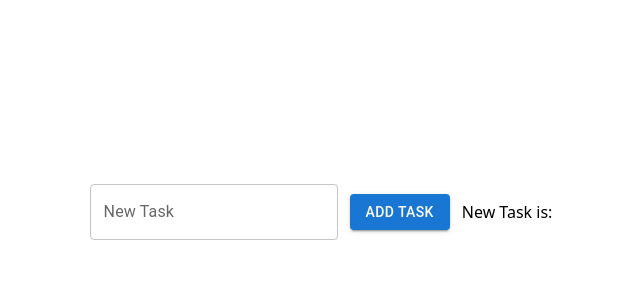
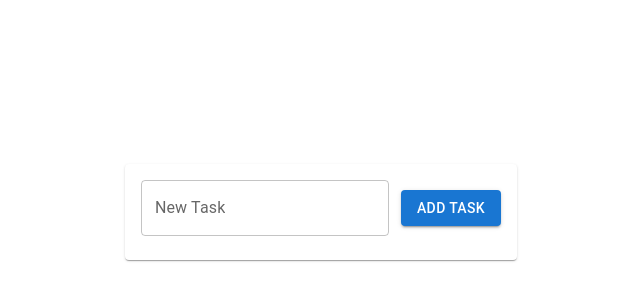
Before and after one commit to OSUMed/todolist-srikanth-userstories, a React (Create React App) app in the folder todolist-userstories/: page / in a window 1280 px wide. Shown: the part 188-488 px from the top of the page, without its empty margins (319-959 px from the left). Built offline with nearby package versions, Linux system fonts and the light colour scheme.

Commit message:
Style error message and component

```diff
--- a/todolist-userstories/src/components/ToDoAddForm.jsx
+++ b/todolist-userstories/src/components/ToDoAddForm.jsx
@@ -1,5 +1,6 @@
 import React, { useState } from "react";
-import { Button, Box, TextField, Card } from "@mui/material";
+import { Button, Box, TextField, Card, CardContent } from "@mui/material";
+import FormHelperText from "@mui/material/FormHelperText";
 
 const ToDoAddForm = () => {
   const [task, setTask] = useState("");
@@ -14,10 +15,19 @@ const ToDoAddForm = () => {
     setTask("");
     setError(false);
   };
-  console.log("the values are: ", error, task);
+
   return (
+    <Box className="h-screen flex justify-center items-center">
+      <Card>
+        <CardContent>
           <form onSubmit={handleSubmit} noValidate>
-      <Box className="h-screen flex justify-center items-center space-x-3">
+            <Box>
+              <Box
+                display="flex"
+                flexDirection="row"
+                alignItems="center"
+                className="space-x-3"
+              >
                 <TextField
                   error={error}
                   id="add-task-textfield"
@@ -28,14 +38,21 @@ const ToDoAddForm = () => {
                     setTask(e.target.value);
                     setError(false);
                   }}
-          helperText={error ? "Please enter a task" : ""}
                 />
                 <Button type="submit" variant="contained" color="primary">
                   Add Task
                 </Button>
-        <Box>New Task is: {task}</Box>
+              </Box>
+              {error && (
+                <FormHelperText error={true} className="text-center">
+                  Please enter a task
+                </FormHelperText>
+              )}
             </Box>
           </form>
+        </CardContent>
+      </Card>
+    </Box>
   );
 };
 
```
Lines whose indentation alone changed are shown as unchanged.
